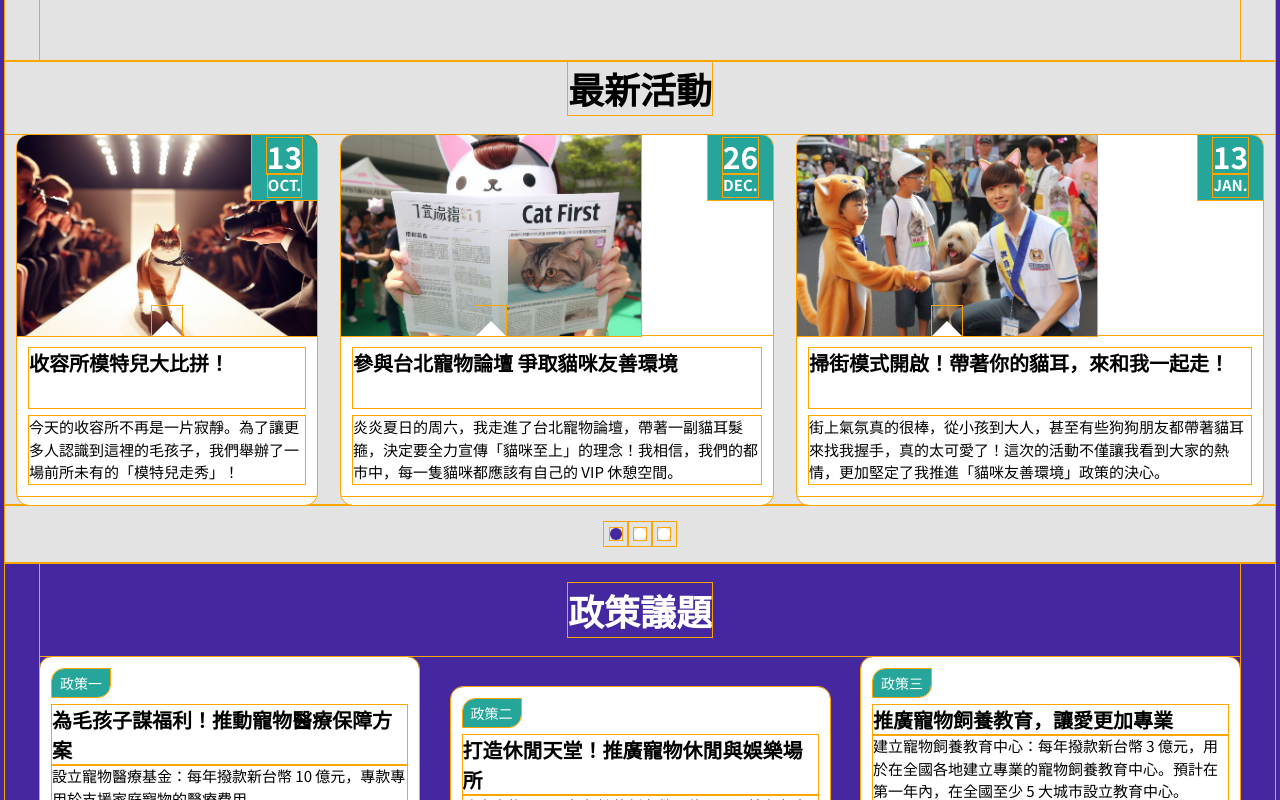
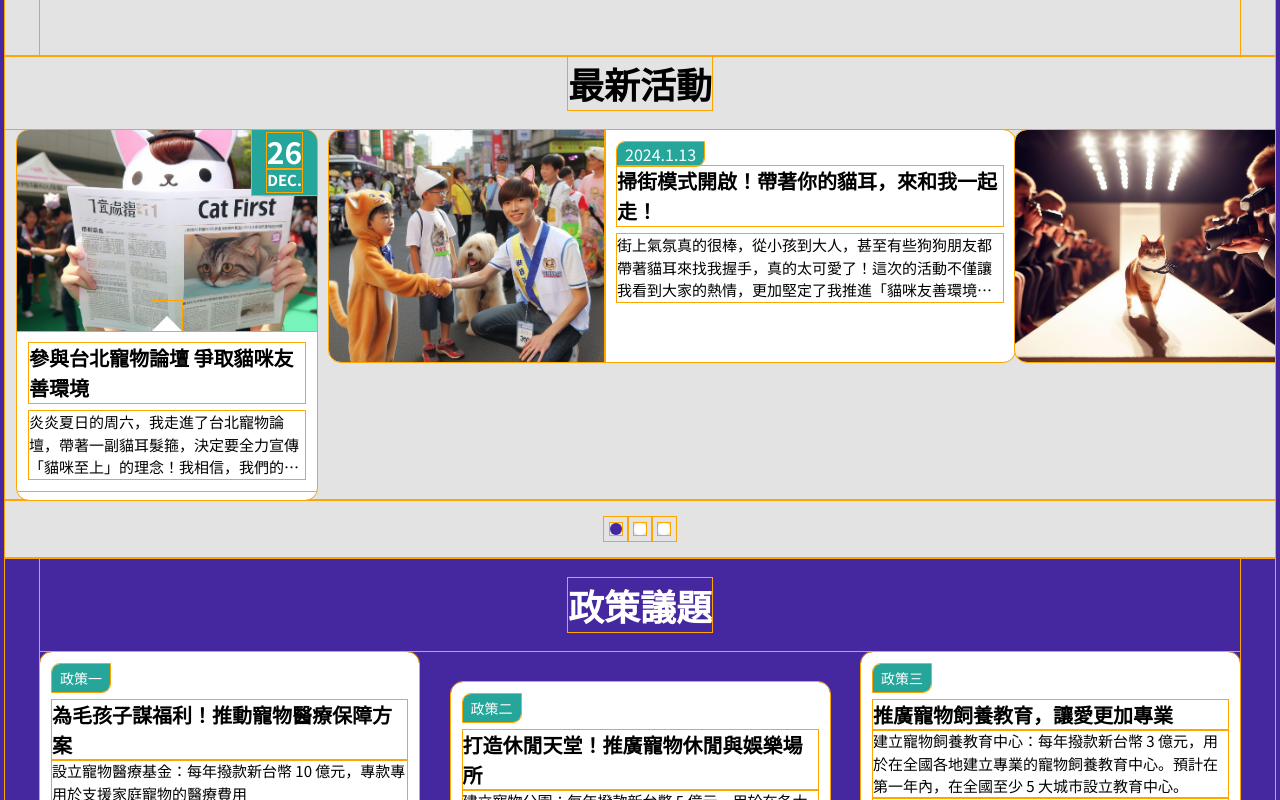
Before and after one commit to rejennylo/theF2E2023, a React (Vite) app: page / in a window 1280 px wide. Shown: the part 1300-2100 px from the top of the page. Built offline with nearby package versions, Linux system fonts and the light colour scheme.

Commit message:
style: Update stylng

```diff
--- a/src/components/Activity.jsx
+++ b/src/components/Activity.jsx
@@ -1,6 +1,5 @@
 import { GoDotFill } from 'react-icons/go';
 
-const CarouselCard = ({ card }) => {
 const monthEn = [
   'JAN.',
   'FEB.',
@@ -16,11 +15,15 @@ const CarouselCard = ({ card }) => {
   'DEC.',
 ];
 
+const CarouselCardColumn = ({ card }) => {
   return (
-    <>
-        <span name="month-day" className="flex flex-col justify-center items-center absolute top-0 right-0 z-[1] text-white font-bold bg-secondary-green h-[65px] w-[65px] ">
+    <li className='h-[370px] w-[300px] rounded-xl bg-white overflow-hidden mx-3 relative flex-none '>
+      <span
+        name="month-day"
+        className="flex flex-col justify-center items-center absolute top-0 right-0 z-[1] text-white font-bold bg-secondary-green h-[65px] w-[65px]"
+      >
         <span className="block text-[30px] leading-9">{card.day}</span>
-          <span className="block text-[15px]">{monthEn[card.month-1]}</span>
+        <span className="block text-[15px]">{monthEn[card.month - 1]}</span>
       </span>
       <span
         name="card-img-wrap"
@@ -35,26 +38,52 @@ const CarouselCard = ({ card }) => {
           <span className="absolute bottom-0 border-[15px] border-t-transparent  border-r-transparent border-b-white border-l-transparent -translate-x-1/2"></span>
         </span>
       </span>
-      <div name="card-text-wrap" className="flex flex-col  p-3">
+      <div name="card-text-wrap" className="flex flex-col p-3">
         <h5 className="h-[60px] mb-2">{card.title}</h5>
         <p className="line-clamp-3">{card.text}</p>
       </div>
-    </>
+    </li>
+  );
+};
+
+const CarouselCardRow = ({ card }) => {
+  return (
+    <li className="h-[232px] w-[686px] flex rounded-xl bg-white overflow-hidden relative flex-none">
+      <span name="card-img-wrap" className="h-full w-[276px]">
+        <img
+          src={card.image}
+          alt="image"
+          className="object-center object-cover h-full w-full"
+        />
+      </span>
+      <div name="card-text-wrap" className="h-full w-[410px] p-3">
+        <span className="bg-secondary-green text-white rounded-tl-lg rounded-br-lg px-2">
+          {card.year}.{card.month}.{card.day}
+        </span>
+        <h5 className="mb-2">{card.title}</h5>
+        <p className="line-clamp-3">{card.text}</p>
+      </div>
+    </li>
   );
 };
 
 const Carousel = ({ cards }) => {
+  const isLargeScreen = window.innerWidth >= 1100;
   return (
-    <div name="carousel" className="w-full">
-      <ul name="cards-wrap" className="flex overflow-x-scroll overflow-hidden">
+    <div name="carousel" className="h-[641px] w-full">
+      <ul
+        name="cards-wrap"
+        className="flex flex-nowrap overflow-hidden overflow-x-scroll lg:justify-start"
+      >
         {cards.map((card, i) => {
-          return (
-            <li
-              key={i}
-              className="rounded-xl h-[370px] min-w-[300px] bg-white overflow-hidden mx-3 relative"
-            >
-              <CarouselCard card={card} />
-            </li>
+          return isLargeScreen ? (
+            i === 0 ? (
+              <CarouselCardColumn key={i} card={card} />
+            ) : (
+              <CarouselCardRow key={i} card={card} />
+            )
+          ) : (
+            <CarouselCardColumn key={i} card={card} />
           );
         })}
       </ul>
--- a/src/components/Banner.jsx
+++ b/src/components/Banner.jsx
@@ -17,7 +17,10 @@ export const Banner = () => {
       >
         <h2 className="mb-20">
           <div className="flex flex-col items-start">
-            <span name="the-f2e" className="flex justify-center w-[345px] lg:w-auto">
+            <span
+              name="the-f2e"
+              className="flex justify-center w-[345px] lg:w-auto"
+            >
               <TheF2ESm className="lg:hidden my-3" />
               <TheF2ELg className="hidden lg:block mb-6" />
             </span>
--- a/src/components/Header.jsx
+++ b/src/components/Header.jsx
@@ -26,7 +26,7 @@ export const Header = () => {
 
   return (
     <>
-      <div name="header-wrap" className="lg:border-t-[5px] border-main-purple">
+      <div name="header-wrap">
         <div
           name="phone-top-area"
           className="md:hidden bg-main-purple flex items-center justify-between w-full pt-[24px] pr-[30px] pb-[15px] pl-[50px] relative z-[1000]"
--- a/src/components/Issue.jsx
+++ b/src/components/Issue.jsx
@@ -4,7 +4,7 @@ const Card = ({ card, cardClass }) => {
       name="card"
       className={`h-[320px] w-[330px] lg:h-[366px] lg:w-[379px] rounded-xl bg-white p-3 mb-5 lg:mb-0 ${cardClass}`}
     >
-      <span className="inline-block text-white bg-secondary-green text-sm px-2 py-1 mb-2 rounded-tl-xl rounded-br-xl">
+      <span className="inline-block text-white bg-secondary-green text-sm px-2 py-1 mb-2 rounded-tl-lg rounded-br-lg">
         {card.number}
       </span>
       <h5>{card.title}</h5>
--- a/src/datas.jsx
+++ b/src/datas.jsx
@@ -1,12 +1,4 @@
 export const activityCards = [
-  {
-    title: '收容所模特兒大比拼！',
-    text: '今天的收容所不再是一片寂靜。為了讓更多人認識到這裡的毛孩子，我們舉辦了一場前所未有的「模特兒走秀」！',
-    image: '../src/assets/Img-activity03.jpg',
-    year: '2023',
-    month: '10',
-    day: '13',
-  },
   {
     title: '參與台北寵物論壇 爭取貓咪友善環境',
     text: '炎炎夏日的周六，我走進了台北寵物論壇，帶著一副貓耳髮箍，決定要全力宣傳「貓咪至上」的理念！我相信，我們的都市中，每一隻貓咪都應該有自己的 VIP 休憩空間。',
@@ -21,6 +13,14 @@ export const activityCards = [
     image: '../src/assets/Img-activity02.jpg',
     year: '2024',
     month: '1',
+    day: '13',
+  },
+  {
+    title: '收容所模特兒大比拼！',
+    text: '今天的收容所不再是一片寂靜。為了讓更多人認識到這裡的毛孩子，我們舉辦了一場前所未有的「模特兒走秀」！',
+    image: '../src/assets/Img-activity03.jpg',
+    year: '2023',
+    month: '10',
     day: '13',
   },
 ];
--- a/src/index.css
+++ b/src/index.css
@@ -1,6 +1,8 @@
 @import url('https://fonts.googleapis.com/css2?family=Noto+Sans+TC:wght@400;600;700&display=swap');
 
 @tailwind base;
+@tailwind components;
+@tailwind utilities;
 
 @layer base {
   html {
@@ -38,10 +40,13 @@
   }
 }
 
-@tailwind components;
-
-@tailwind utilities;
-
 * {
   outline: solid 1px orange;
 }
+
+.swiper-pagination-bullet {
+  @apply bg-white h-3 w-3;
+}
+.swiper-pagination-bullet-active {
+  @apply bg-main-purple h-3 w-3;
+}
```
Lines whose indentation alone changed are shown as unchanged.
